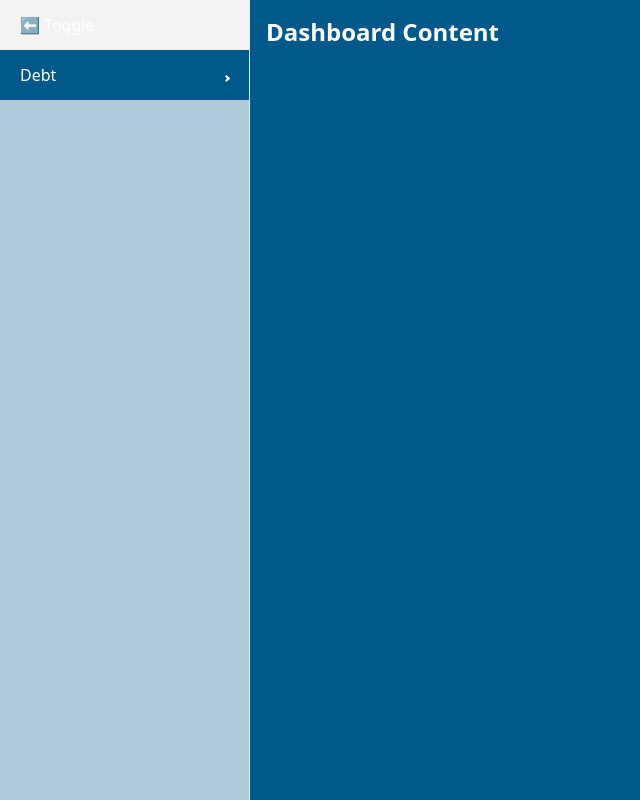
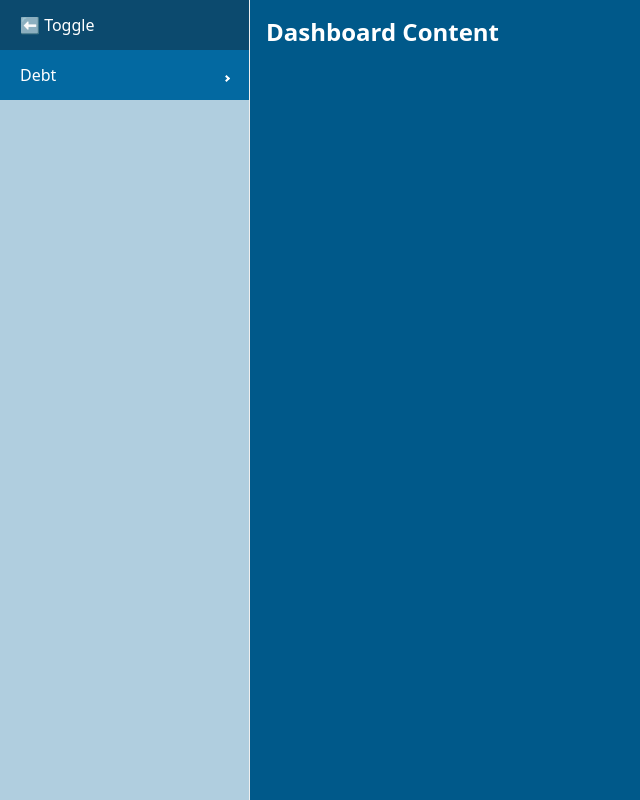
Before and after one commit to AdamsIncorporated/debt_book, a React app: page / in a window 1280 px wide. Shown: the whole page, without its empty margins (0-640 px from the left). Built offline with nearby package versions, Linux system fonts and the light colour scheme.

Commit message:
feat: enhance sidebar component with custom styles and remove unused debt components

```diff
--- a/src/components/SideBar.tsx
+++ b/src/components/SideBar.tsx
@@ -4,14 +4,32 @@ import { Sidebar, Menu, MenuItem, SubMenu } from 'react-pro-sidebar';
 const CustomSideBar: React.FC = () => {
     const [collapsed, setCollapsed] = useState(false);
 
+    const sidebarBg = '#0369a1'; // Tailwind sky-800 hex
+    const hoverSidebarBg = '#0c4a6e'; // Tailwind sky-700 hex
+
     return (
-        <div className="h-screen flex bg-sky-800 text-white">
-            {/* Sidebar */}
+        <div className="h-screen flex bg-sky-800">
             <Sidebar
                 collapsed={collapsed}
-                className="h-screen bg-sky-800 text-white"
+                rootStyles={{
+                    backgroundColor: sidebarBg,
+                    color: 'white',
+                }}
             >
-                <Menu className="bg-sky-800 text-white">
+                <Menu
+                    menuItemStyles={{
+                        button: ({ level, active }) => ({
+                            backgroundColor: sidebarBg,
+                            color: 'white',
+                            '&:hover': {
+                                backgroundColor: hoverSidebarBg,
+                            },
+                        }),
+                        // optional: icon and label text
+                        icon: { color: 'white' },
+                        label: { color: 'white' },
+                    }}
+                >
                     <MenuItem onClick={() => setCollapsed(!collapsed)}>
                         {collapsed ? '➡️' : '⬅️'} Toggle
                     </MenuItem>
@@ -25,9 +43,8 @@ const CustomSideBar: React.FC = () => {
                 </Menu>
             </Sidebar>
 
-            {/* Main content */}
-            <div className="flex-1 p-4">
-                <h1 className="text-2xl font-bold text-white">Dashboard Content</h1>
+            <div className="flex-1 p-4 bg-sky-800 text-white">
+                <h1 className="text-2xl font-bold">Dashboard Content</h1>
             </div>
         </div>
     );
```
Also changed, not shown: src/components/Debt/DebtService.tsx (added), src/components/Debt/Issuance.tsx (added), src/components/Debt/Issuer.tsx (added), src/components/Debt/Maturity.tsx (added), src/components/Debt/Series.tsx (added).
